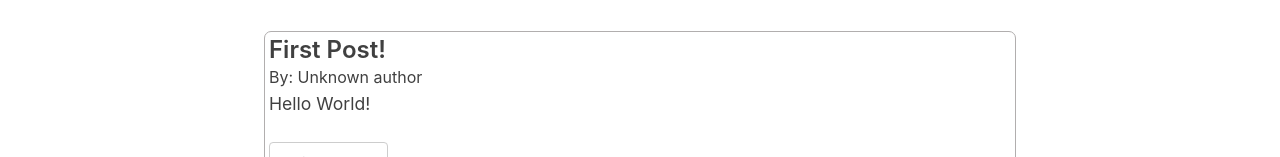
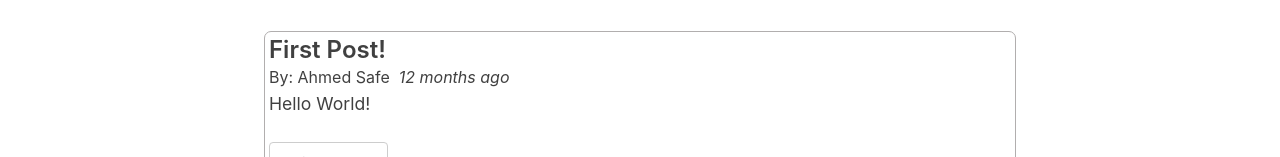
Before and after one commit to AhmedSafi97/redux-app-tutorial, a React (Create React App) app: page / in a window 1280 px wide. Shown: the part 606-763 px from the top of the page. Built offline with nearby package versions, Linux system fonts and the light colour scheme; what miragejs, txtgen would draw is missing.

Commit message:
update posts initial state

```diff
--- a/src/features/posts/postsSlice.js
+++ b/src/features/posts/postsSlice.js
@@ -1,8 +1,20 @@
 import { createSlice, nanoid } from '@reduxjs/toolkit'
 
 const initialState = [
-  { id: '1', title: 'First Post!', content: 'Hello World!' },
-  { id: '2', title: 'Second Post', content: 'More text' },
+  {
+    id: '5d9UDWjdv4UtcL7z_CIjz',
+    date: '2019-08-20T07:50:33.329Z',
+    title: 'First Post!',
+    content: 'Hello World!',
+    user: '1',
+  },
+  {
+    id: 'YkHwHh13693yXaB0L6SnP',
+    date: '2020-08-20T09:50:51.297Z',
+    title: 'Second Post',
+    content: 'More text',
+    user: '2',
+  },
 ]
 
 const postsSlice = createSlice({
```
